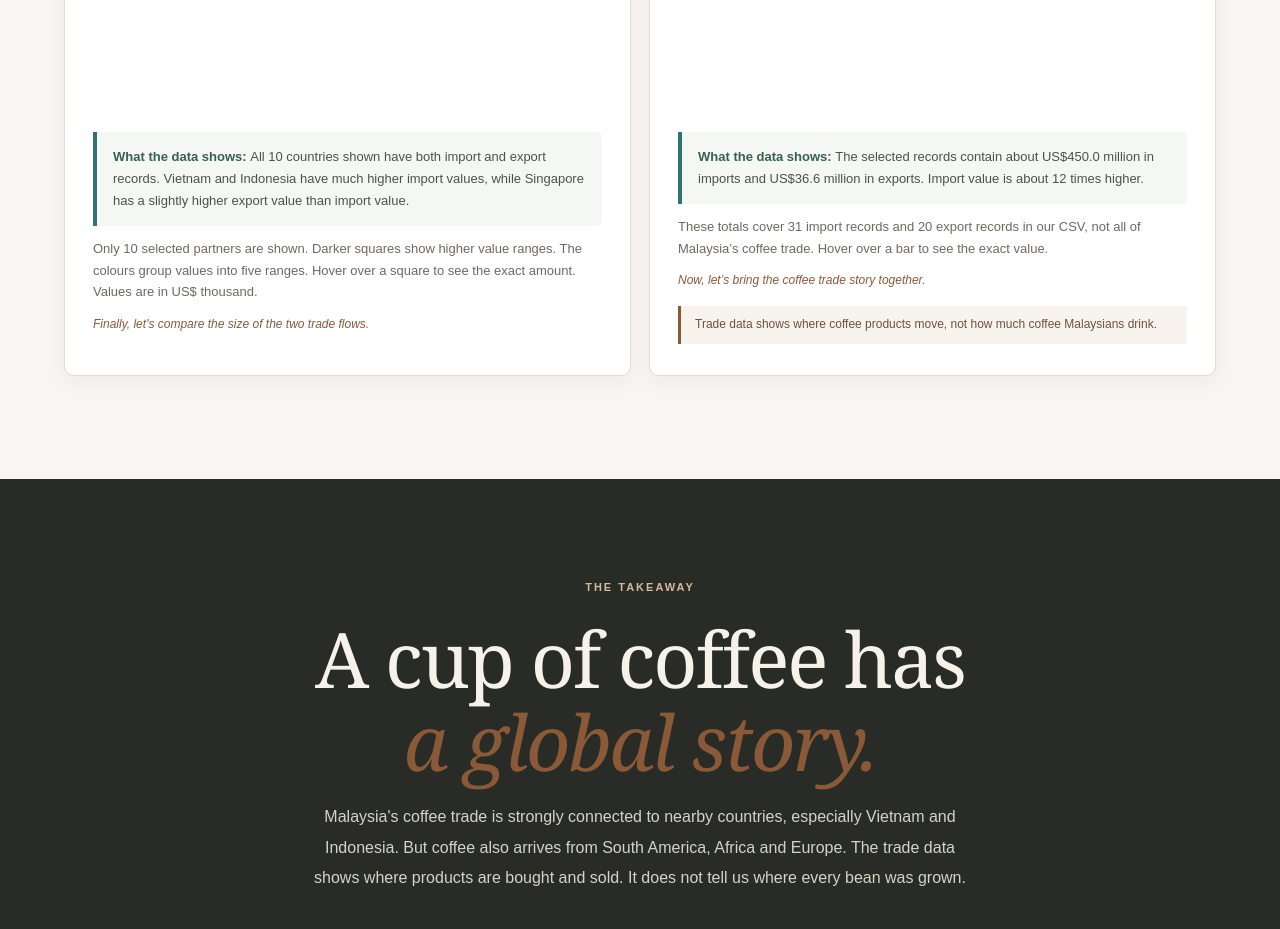
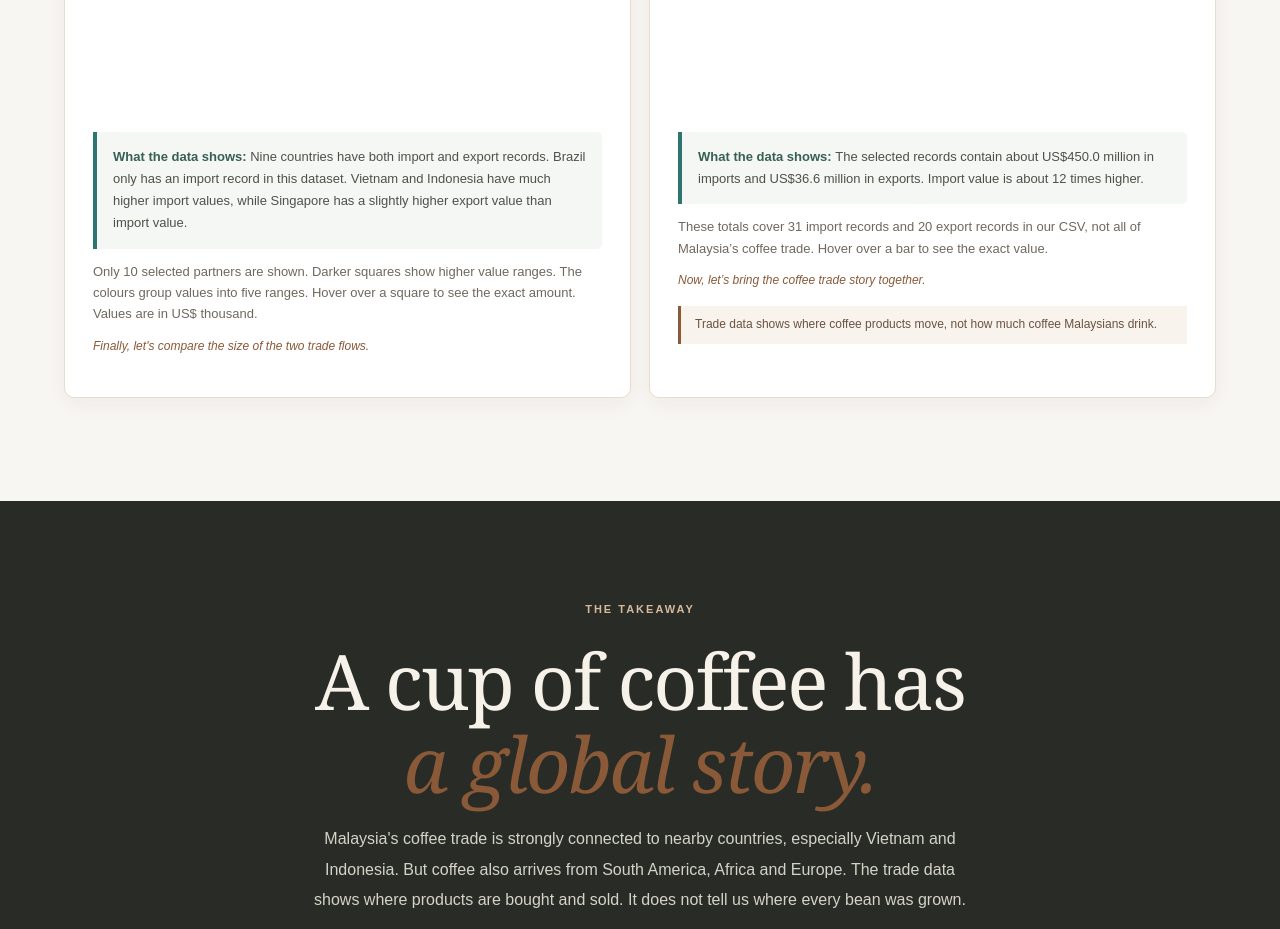
Before and after one commit to LawrenceLeeKaiLun/FIT3179-DV2, a plain HTML site: page index.html in a window 1280 px wide. Shown: the part 8260-9189 px from the top of the page. Drawn offline with Linux system fonts and the light colour scheme; a script that the page names is missing.

Commit message:
changed the title and some errors

```diff
--- a/index.html
+++ b/index.html
@@ -391,8 +391,9 @@
                     <p class="chart-story-intro">Some countries both sell coffee products to Malaysia and buy them from
                         Malaysia. This chart compares their import and export values.</p>
                     <div class="vis" id="chart04"></div>
-                    <p class="reading-note"><strong>What the data shows: </strong>All 10 countries shown have both
-                        import and export records. Vietnam and Indonesia have much higher import values, while Singapore
+                    <p class="reading-note"><strong>What the data shows: </strong>Nine countries have both import and
+                        export records. Brazil only has an import record in this dataset. Vietnam and Indonesia have
+                        much higher import values, while Singapore
                         has a slightly higher export value than import value.</p>
                     <p class="chart-caption">Only 10 selected partners are shown. Darker squares show higher value
                         ranges. The colours group values into five ranges. Hover over a square to see the exact amount.
```
Also changed, not shown: 2 other files.
